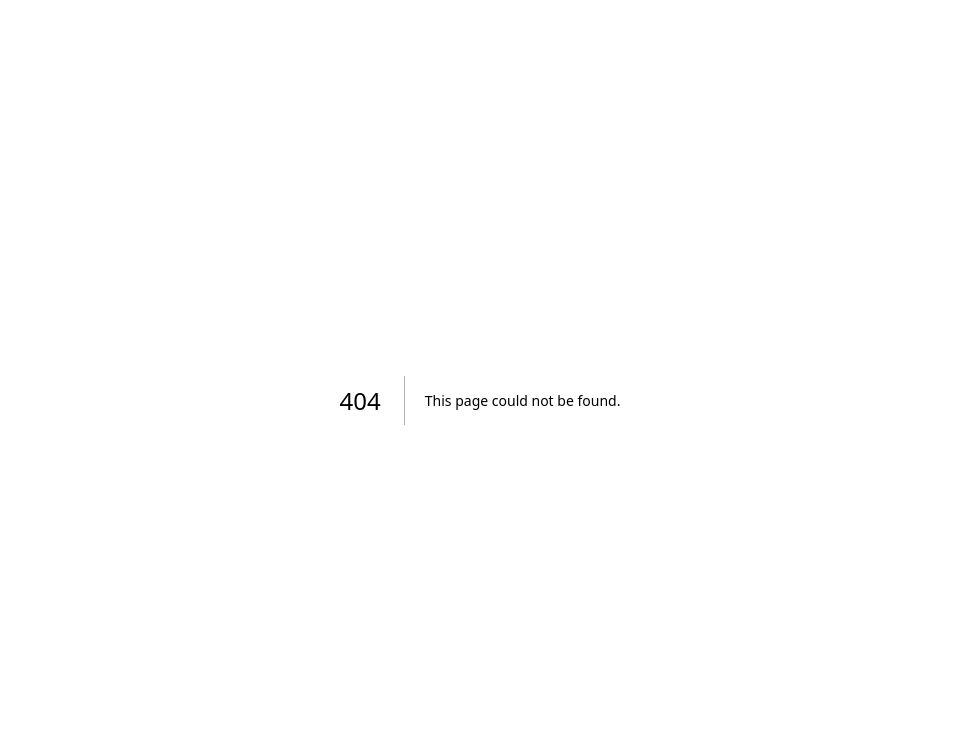
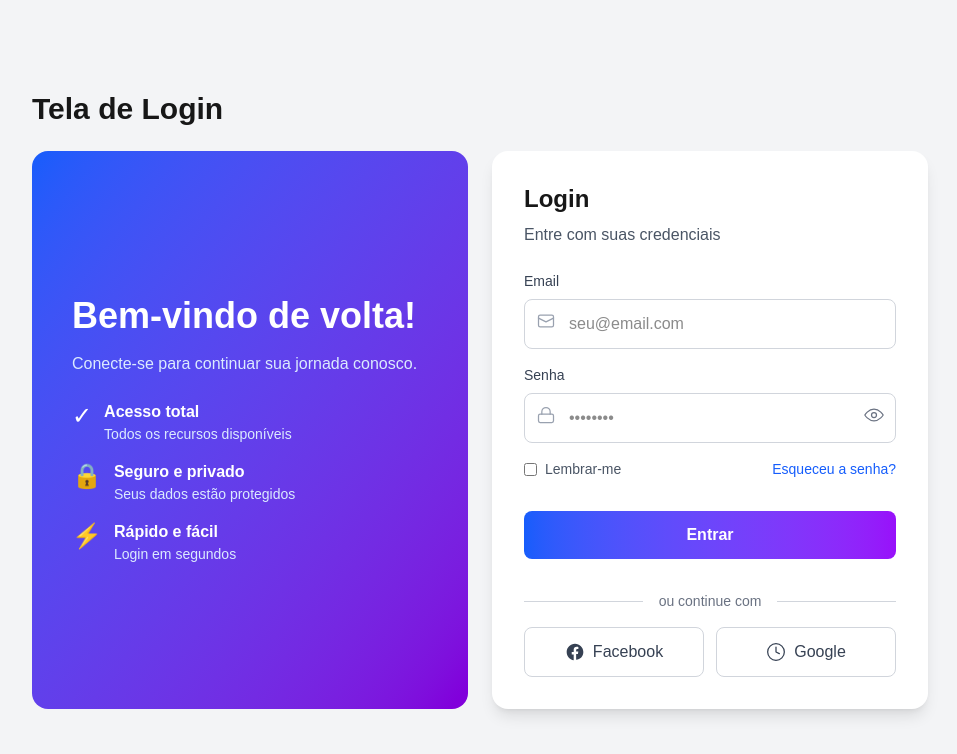
Before and after one commit to Renan-Casare-de-Assis/Projeto01, a Next.js app: page /login in a window 1280 px wide. Before the commit this address had no page. Shown: the top 754 px of the page, without its empty margins (160-1117 px from the left). Built offline with nearby package versions, Linux system fonts and the light colour scheme.

Commit message:
Add /login page (Facebook button)

```diff
--- /dev/null
+++ b/app/login/page.tsx
@@ -0,0 +1,139 @@
+import React, { useState } from 'react';
+
+export default function LoginPage() {
+  const [showPassword, setShowPassword] = useState(false);
+
+  return (
+    <div className="min-h-screen bg-gray-100 p-6 flex items-center justify-center">
+      <div className="w-full max-w-4xl">
+        <h1 className="text-3xl font-bold mb-6">Tela de Login</h1>
+
+        <div className="grid grid-cols-1 md:grid-cols-2 gap-6">
+          <div className="hidden md:flex flex-col justify-center rounded-2xl p-10 text-white bg-gradient-to-br from-blue-600 to-purple-700">
+            <h2 className="text-4xl font-bold mb-4">Bem-vindo de volta!</h2>
+            <p className="text-blue-100">Conecte-se para continuar sua jornada conosco.</p>
+            <ul className="mt-6 space-y-4">
+              <li className="flex items-start gap-3">
+                <span className="text-2xl">✓</span>
+                <div>
+                  <div className="font-semibold">Acesso total</div>
+                  <div className="text-sm text-blue-100">Todos os recursos disponíveis</div>
+                </div>
+              </li>
+              <li className="flex items-start gap-3">
+                <span className="text-2xl">🔒</span>
+                <div>
+                  <div className="font-semibold">Seguro e privado</div>
+                  <div className="text-sm text-blue-100">Seus dados estão protegidos</div>
+                </div>
+              </li>
+              <li className="flex items-start gap-3">
+                <span className="text-2xl">⚡</span>
+                <div>
+                  <div className="font-semibold">Rápido e fácil</div>
+                  <div className="text-sm text-blue-100">Login em segundos</div>
+                </div>
+              </li>
+            </ul>
+          </div>
+
+          <div className="bg-white rounded-2xl p-8 shadow-lg">
+            <h2 className="text-2xl font-bold mb-2">Login</h2>
+            <p className="text-gray-600 mb-6">Entre com suas credenciais</p>
+
+            <form className="space-y-4" onSubmit={(e) => e.preventDefault()}>
+              <div>
+                <label className="block text-sm font-medium text-gray-700 mb-2">Email</label>
+                <div className="relative">
+                  <svg className="w-5 h-5 absolute left-3 top-3 text-gray-400" viewBox="0 0 24 24" fill="none" xmlns="http://www.w3.org/2000/svg">
+                    <path d="M3 8.5L12 13L21 8.5" stroke="currentColor" strokeWidth="1.5" strokeLinecap="round" strokeLinejoin="round" />
+                    <rect x="3" y="5" width="18" height="14" rx="2" stroke="currentColor" strokeWidth="1.5" />
+                  </svg>
+                  <input
+                    type="email"
+                    placeholder="seu@email.com"
+                    className="w-full border border-gray-300 rounded-lg pl-11 pr-4 py-3 focus:outline-none focus:ring-2 focus:ring-blue-500 transition-all"
+                  />
+                </div>
+              </div>
+
+              <div>
+                <label className="block text-sm font-medium text-gray-700 mb-2">Senha</label>
+                <div className="relative">
+                  <svg className="w-5 h-5 absolute left-3 top-3 text-gray-400" viewBox="0 0 24 24" fill="none" xmlns="http://www.w3.org/2000/svg">
+                    <rect x="3" y="11" width="18" height="10" rx="2" stroke="currentColor" strokeWidth="1.5" />
+                    <path d="M7 11V8a5 5 0 0110 0v3" stroke="currentColor" strokeWidth="1.5" strokeLinecap="round" strokeLinejoin="round" />
+                  </svg>
+                  <input
+                    type={showPassword ? 'text' : 'password'}
+                    placeholder="••••••••"
+                    className="w-full border border-gray-300 rounded-lg pl-11 pr-12 py-3 focus:outline-none focus:ring-2 focus:ring-blue-500 transition-all"
+                  />
+                  <button
+                    type="button"
+                    onClick={() => setShowPassword(!showPassword)}
+                    className="absolute right-3 top-3 text-gray-500 hover:text-gray-700"
+                    aria-label="Toggle password visibility"
+                  >
+                    {showPassword ? (
+                      <svg className="w-5 h-5" viewBox="0 0 24 24" fill="none" xmlns="http://www.w3.org/2000/svg">
+                        <path d="M17.94 17.94L6.06 6.06" stroke="currentColor" strokeWidth="1.5" strokeLinecap="round" strokeLinejoin="round" />
+                        <path d="M10.58 10.58A3 3 0 0113.42 13.42" stroke="currentColor" strokeWidth="1.5" strokeLinecap="round" strokeLinejoin="round" />
+                        <path d="M3.6 12a17 17 0 0116.8 0" stroke="currentColor" strokeWidth="1.5" strokeLinecap="round" strokeLinejoin="round" />
+                      </svg>
+                    ) : (
+                      <svg className="w-5 h-5" viewBox="0 0 24 24" fill="none" xmlns="http://www.w3.org/2000/svg">
+                        <path d="M1 12s4-7 11-7 11 7 11 7-4 7-11 7S1 12 1 12z" stroke="currentColor" strokeWidth="1.5" strokeLinecap="round" strokeLinejoin="round" />
+                        <circle cx="12" cy="12" r="3" stroke="currentColor" strokeWidth="1.5" strokeLinecap="round" strokeLinejoin="round" />
+                      </svg>
+                    )}
+                  </button>
+                </div>
+              </div>
+
+              <div className="flex items-center justify-between mt-2">
+                <label className="flex items-center text-gray-600 text-sm cursor-pointer">
+                  <input type="checkbox" className="mr-2 rounded" />
+                  Lembrar-me
+                </label>
+                <a href="#" className="text-blue-600 text-sm font-medium hover:underline">Esqueceu a senha?</a>
+              </div>
+
+              <button className="w-full bg-gradient-to-r from-blue-600 to-purple-600 text-white rounded-lg py-3 font-semibold hover:shadow-lg transition-all mt-4">
+                Entrar
+              </button>
+
+              <div className="relative my-4">
+                <div className="absolute inset-0 flex items-center">
+                  <div className="w-full border-t border-gray-300"></div>
+                </div>
+                <div className="relative flex justify-center text-sm">
+                  <span className="px-4 bg-white text-gray-500">ou continue com</span>
+                </div>
+              </div>
+
+              <div className="grid grid-cols-2 gap-3">
+                <button className="border border-gray-300 rounded-lg py-3 hover:bg-gray-50 transition-colors flex items-center justify-center gap-2 font-medium text-gray-700">
+                  {/* Facebook icon */}
+                  <svg className="w-5 h-5" viewBox="0 0 24 24" fill="currentColor" xmlns="http://www.w3.org/2000/svg">
+                    <path d="M22 12.07C22 6.49 17.52 2 12 2S2 6.49 2 12.07c0 5.02 3.66 9.18 8.44 9.93v-7.02H8.08v-2.9h2.36V9.41c0-2.33 1.39-3.62 3.52-3.62 1.02 0 2.09.18 2.09.18v2.29h-1.17c-1.15 0-1.51.72-1.51 1.46v1.74h2.57l-.41 2.9h-2.16v7.02C18.34 21.25 22 17.09 22 12.07z" />
+                  </svg>
+                  Facebook
+                </button>
+
+                <button className="border border-gray-300 rounded-lg py-3 hover:bg-gray-50 transition-colors flex items-center justify-center gap-2 font-medium text-gray-700">
+                  {/* Google / Chrome icon simplified */}
+                  <svg className="w-5 h-5" viewBox="0 0 24 24" fill="none" xmlns="http://www.w3.org/2000/svg">
+                    <circle cx="12" cy="12" r="10" stroke="currentColor" strokeWidth="1.5" />
+                    <path d="M12 6v6l4 2" stroke="currentColor" strokeWidth="1.5" strokeLinecap="round" strokeLinejoin="round" />
+                  </svg>
+                  Google
+                </button>
+              </div>
+            </form>
+          </div>
+        </div>
+      </div>
+    </div>
+  );
+}
```
